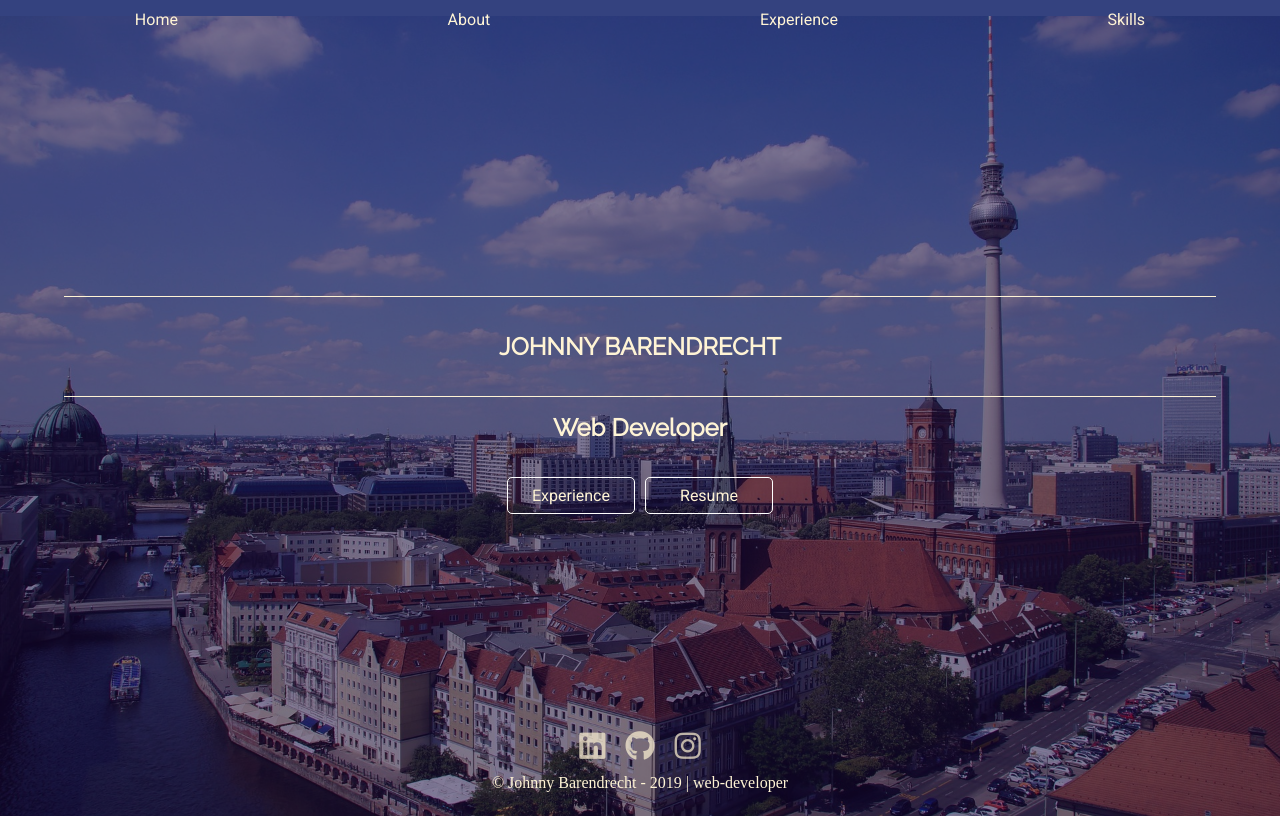
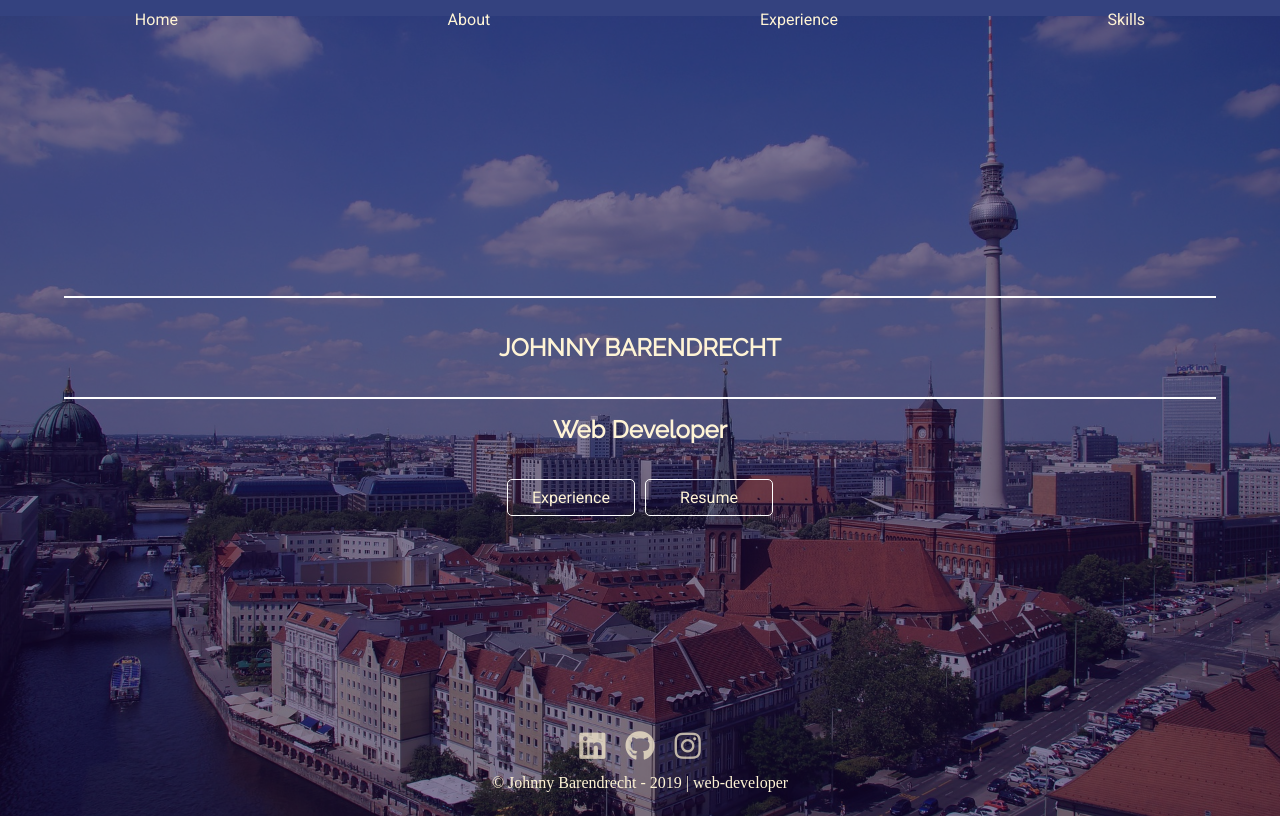
Before and after one commit to crocJohnDee/crocjohndee.github.io, a React (Create React App) app: page /#/ in a window 1280 px wide. Built offline with nearby package versions, Linux system fonts and the light colour scheme.

Commit message:
little change

```diff
--- a/src/components/sass/home/Home.scss
+++ b/src/components/sass/home/Home.scss
@@ -28,8 +28,7 @@
     display: block;
     height: 1px;
     border: 0;
-
-    border-top: 1px solid #fff4d5;
+    border-top: 2px solid white;
     margin: 1em 0; padding: 0;
     width: 100%;
     animation: grow-hr 2s ease-in-out;
```
